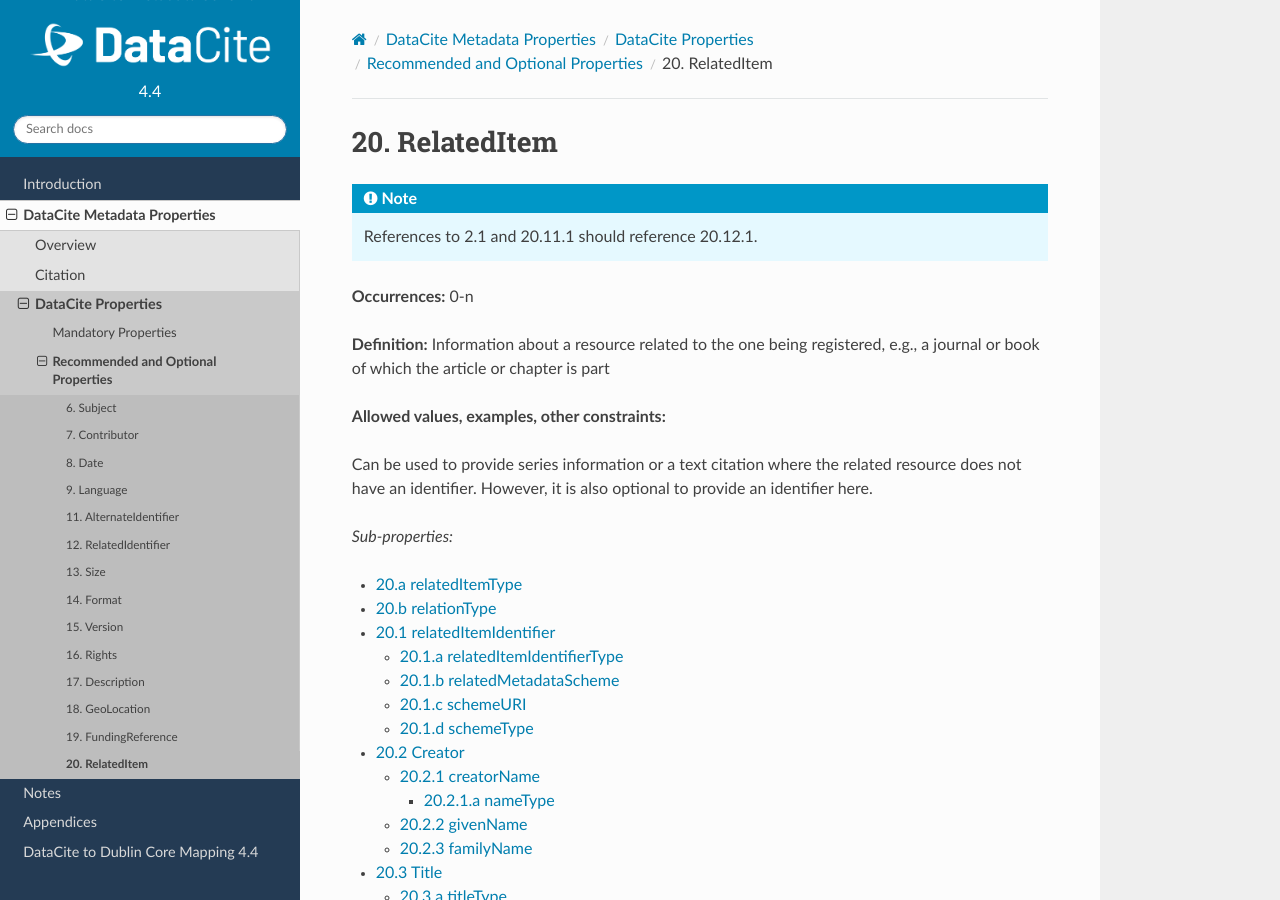
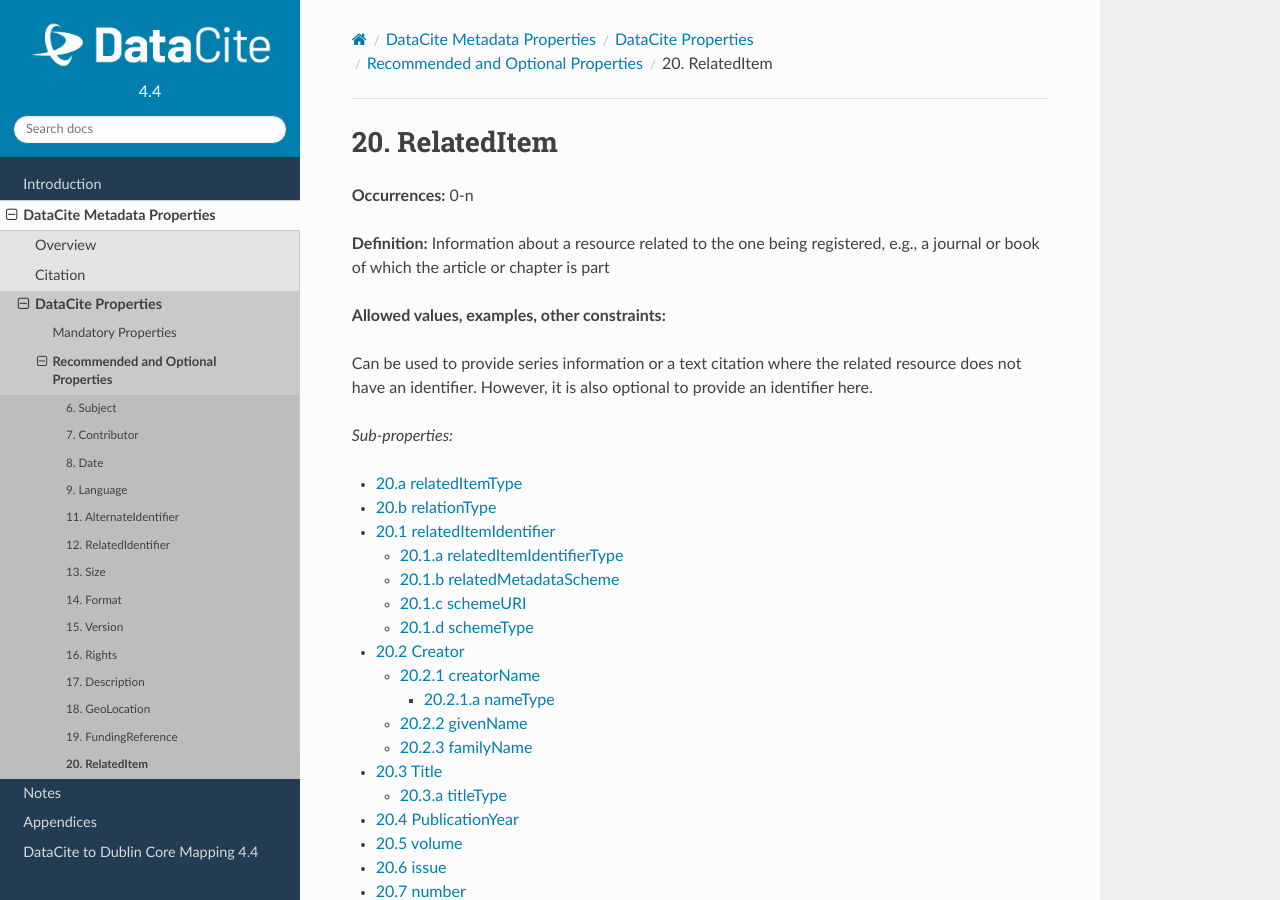
Before and after one commit to datacite/schema-docs, a Sphinx documentation site: the page built from docs/properties/recommended_optional/property_relateditem.rst, in a window 1280 px wide and 900 px high. Built offline with Sphinx 7.4.7 and the Read the Docs theme 2.0.0, drawn with Linux system fonts in a browser that asks for light colours; comment, search, counter and statistics services are not loaded.

Commit message:
remove note from relateditem

```diff
--- a/docs/properties/recommended_optional/property_relateditem.rst
+++ b/docs/properties/recommended_optional/property_relateditem.rst
@@ -1,8 +1,5 @@
 20. RelatedItem
 ====================
-
-.. note::
-   References to 2.1 and 20.11.1 should reference 20.12.1.
 
 **Occurrences:** 0-n
 
```
